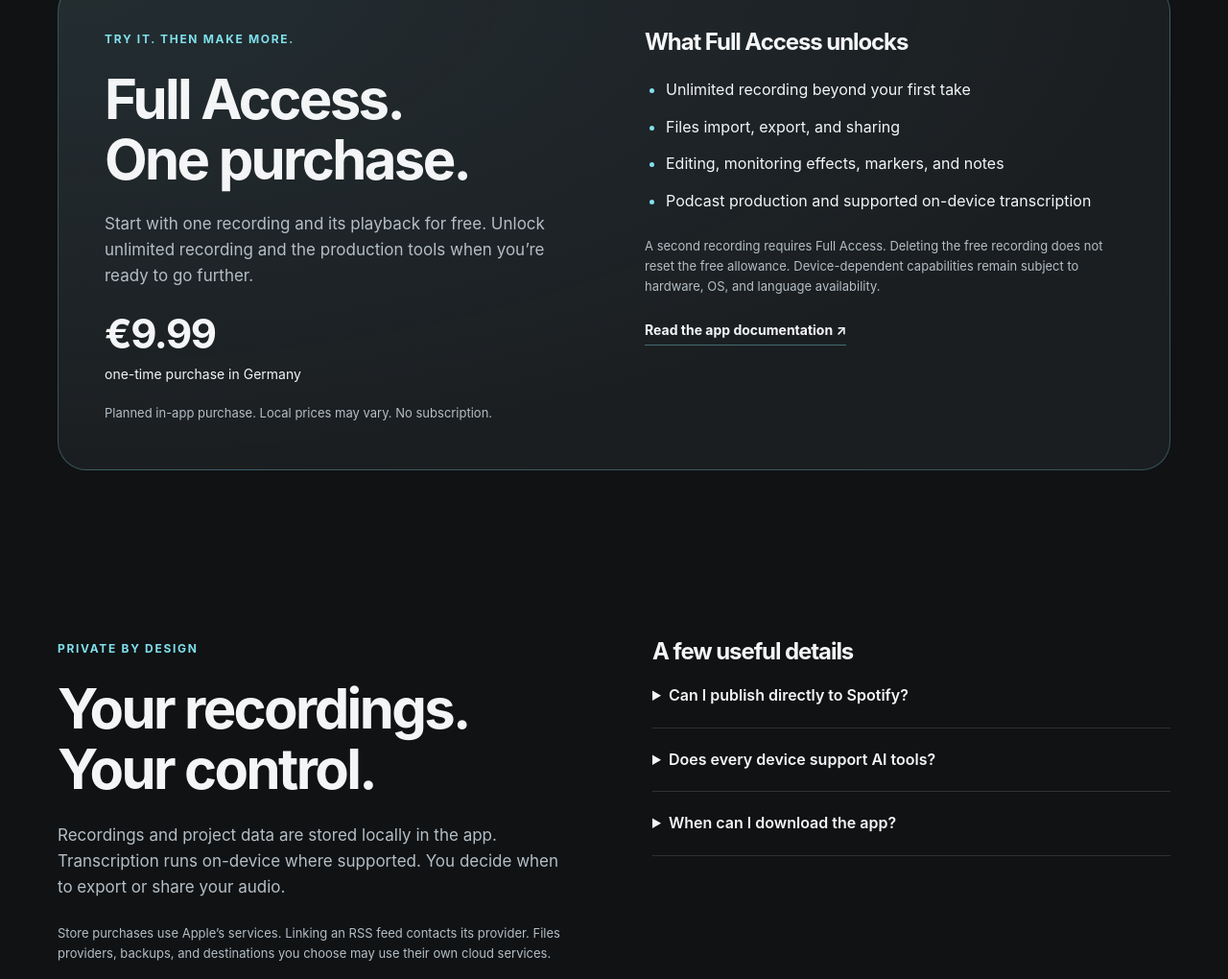
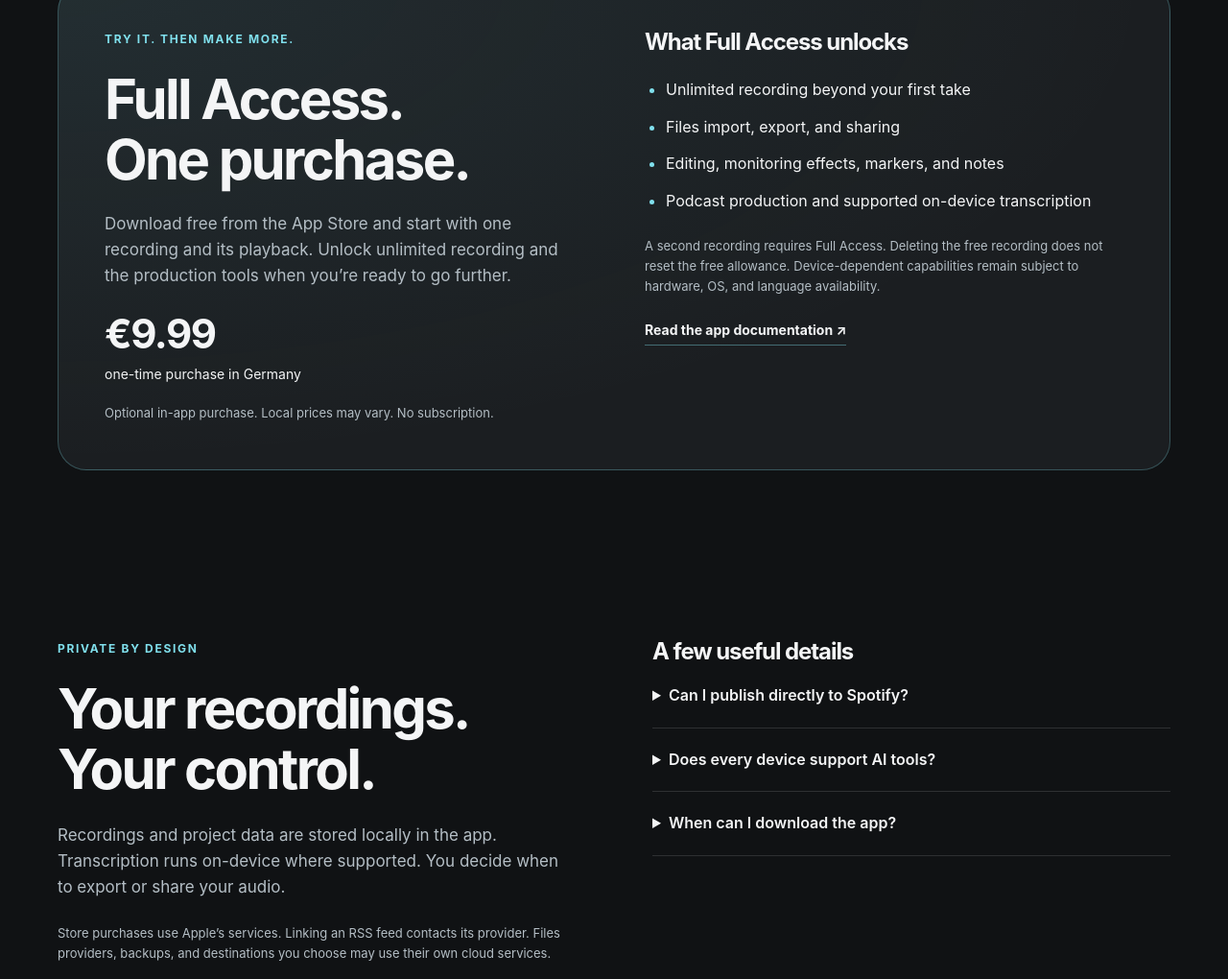
Before and after one commit to h3pdesign/Liquid-Record-Public, a plain HTML site: page index.html in a window 1280 px wide. Shown: the part 4661-5681 px from the top of the page at 96% size. Drawn offline with Linux system fonts and the light colour scheme.

Commit message:
Finalize App Store release copy and purchase information

```diff
--- a/index.html
+++ b/index.html
@@ -4,7 +4,7 @@
   <meta charset="utf-8">
   <meta name="viewport" content="width=device-width, initial-scale=1">
   <title>Liquid Record — Your pocket recording studio</title>
-  <meta name="description" content="Liquid Record is a native recording and podcast workspace for iPhone and iPad. WAV capture, live meters, editing, and on-device transcription.">
+  <meta name="description" content="Liquid Record is available on the App Store for iPhone and iPad. WAV recording, live meters, editing, and on-device transcription. Free to try; optional one-time Full Access purchase.">
   <meta name="theme-color" content="#101214">
   <meta property="og:title" content="Liquid Record — Your pocket recording studio">
   <meta property="og:description" content="Record. Refine. Make it yours. A native audio workspace for iPhone and iPad, available on the App Store.">
@@ -59,7 +59,7 @@
     </section>
     <section id="access" class="section container" aria-labelledby="access-title">
       <div class="access-panel">
-        <div><p class="eyebrow">TRY IT. THEN MAKE MORE.</p><h2 id="access-title">Full Access.<br>One purchase.</h2><p>Start with one recording and its playback for free. Unlock unlimited recording and the production tools when you’re ready to go further.</p><p class="price">€9.99 <span>one-time purchase in Germany</span></p><p class="small">Planned in-app purchase. Local prices may vary. No subscription.</p></div>
+        <div><p class="eyebrow">TRY IT. THEN MAKE MORE.</p><h2 id="access-title">Full Access.<br>One purchase.</h2><p>Download free from the App Store and start with one recording and its playback. Unlock unlimited recording and the production tools when you’re ready to go further.</p><p class="price">€9.99 <span>one-time purchase in Germany</span></p><p class="small">Optional in-app purchase. Local prices may vary. No subscription.</p></div>
         <div class="access-details"><h3>What Full Access unlocks</h3><ul><li>Unlimited recording beyond your first take</li><li>Files import, export, and sharing</li><li>Editing, monitoring effects, markers, and notes</li><li>Podcast production and supported on-device transcription</li></ul><p class="small">A second recording requires Full Access. Deleting the free recording does not reset the free allowance. Device-dependent capabilities remain subject to hardware, OS, and language availability.</p><a class="text-link" href="https://apps-h3p.com/apps/liquid-record/overview">Read the app documentation <span aria-hidden="true">↗</span></a></div>
       </div>
     </section>
```
Also changed, not shown: 1 other file.
